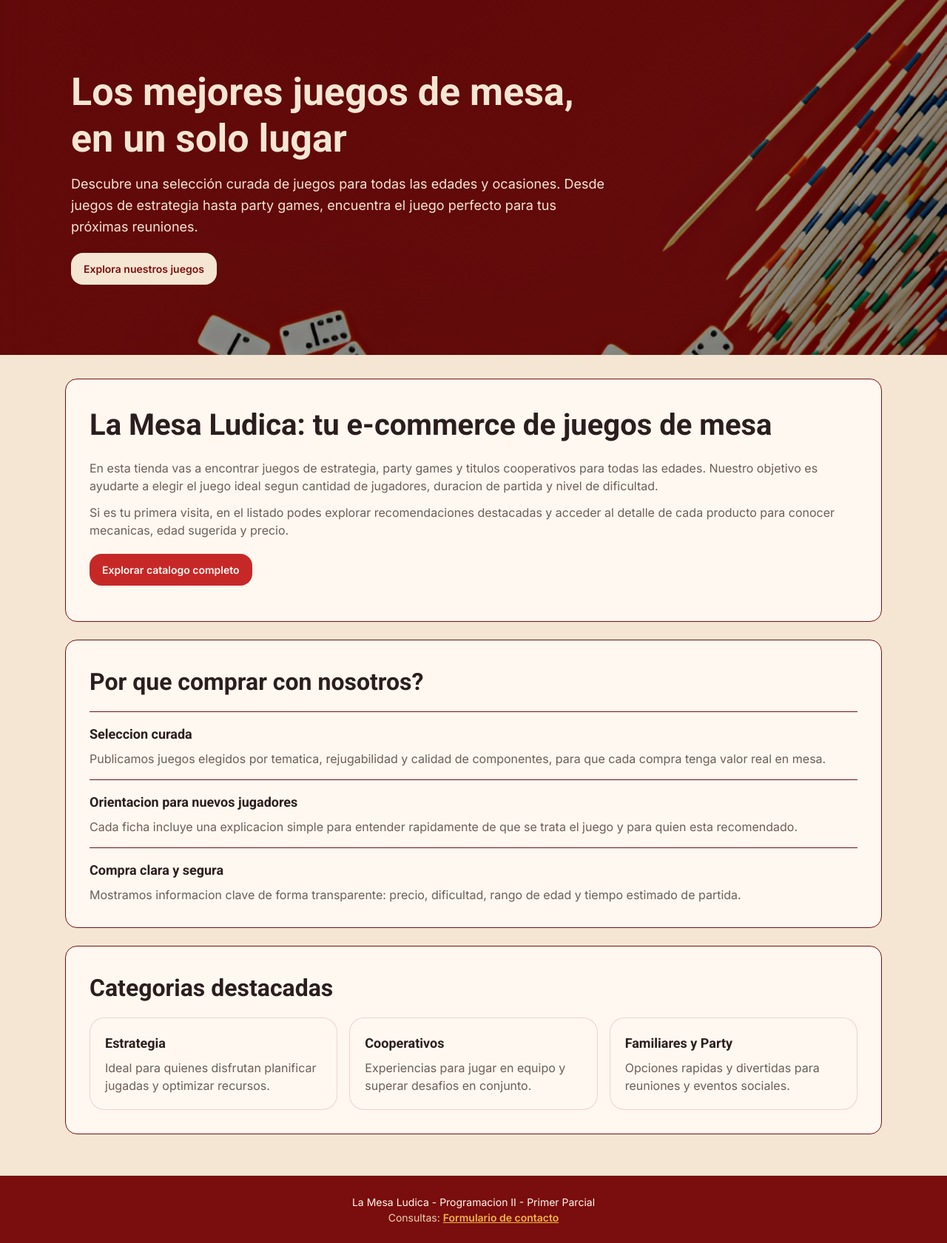
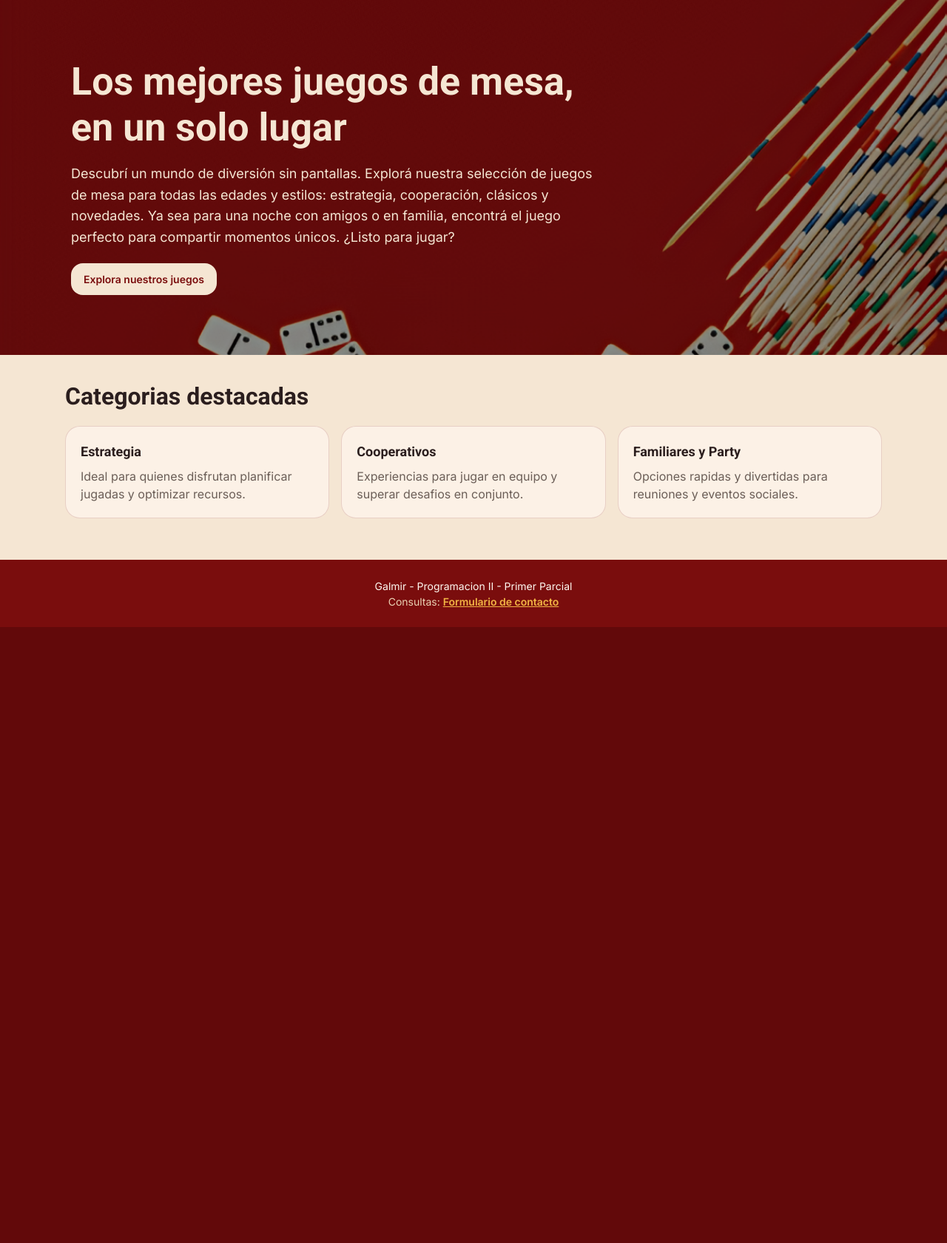
Before and after one commit to Galleee2002/PHP-E-Commerce, a PHP site: page / in a window 1280 px wide. Shown: the part 65-1746 px from the top of the page at 74% size. After the commit the page ends 913 px from the top, so only its background shows below. Run offline with PHP 8.4, Linux system fonts and the light colour scheme.

Commit message:
-Se modifico el hero -Se eliminaron secciones del home
Co-authored-by: Copilot <copilot@github.com>

```diff
--- a/includes/footer.php
+++ b/includes/footer.php
@@ -1,6 +1,6 @@
     </main>
     <footer class="site-footer">
-        <p>La Mesa Ludica - Programacion II - Primer Parcial</p>
+        <p>Galmir - Programacion II - Primer Parcial</p>
         <p class="site-footer__secondary">Consultas: <a href="index.php?seccion=contacto">Formulario de contacto</a></p>
     </footer>
 </body>
--- a/vistas/home.php
+++ b/vistas/home.php
@@ -2,56 +2,12 @@
     <div class="hero__overlay"></div>
     <div class="hero__content">
         <h1 class="hero__title">Los mejores juegos de mesa, en un solo lugar</h1>
-        <p class="hero__description">Descubre una selección curada de juegos para todas las edades y ocasiones. Desde juegos de estrategia hasta party games, encuentra el juego perfecto para tus próximas reuniones.</p>
+        <p class="hero__description">Descubrí un mundo de diversión sin pantallas. Explorá nuestra selección de juegos de mesa para todas las edades y estilos: estrategia, cooperación, clásicos y novedades. Ya sea para una noche con amigos o en familia, encontrá el juego perfecto para compartir momentos únicos. ¿Listo para jugar?</p>
         <a class="btn btn--light" href="index.php?seccion=listado">Explora nuestros juegos</a>
     </div>
 </section>
 
-<section class="panel home-section" aria-labelledby="titulo-home">
-    <h1 class="page-title" id="titulo-home">La Mesa Ludica: tu e-commerce de juegos de mesa</h1>
-    <p class="lead">
-        En esta tienda vas a encontrar juegos de estrategia, party games y titulos cooperativos
-        para todas las edades. Nuestro objetivo es ayudarte a elegir el juego ideal segun
-        cantidad de jugadores, duracion de partida y nivel de dificultad.
-    </p>
-    <p class="lead">
-        Si es tu primera visita, en el listado podes explorar recomendaciones destacadas y
-        acceder al detalle de cada producto para conocer mecanicas, edad sugerida y precio.
-    </p>
-    <p class="stack-top">
-        <a class="btn btn--accent btn--xl" href="index.php?seccion=listado">Explorar catalogo completo</a>
-    </p>
-</section>
-
-<section class="panel panel--beige home-section" aria-labelledby="porque-elegirnos">
-    <h2 class="home-block-title" id="porque-elegirnos">Por que comprar con nosotros?</h2>
-
-    <article class="home-article">
-        <h3 class="home-article__title">Seleccion curada</h3>
-        <p class="home-article__text">
-            Publicamos juegos elegidos por tematica, rejugabilidad y calidad de componentes,
-            para que cada compra tenga valor real en mesa.
-        </p>
-    </article>
-
-    <article class="home-article">
-        <h3 class="home-article__title">Orientacion para nuevos jugadores</h3>
-        <p class="home-article__text">
-            Cada ficha incluye una explicacion simple para entender rapidamente de que se trata
-            el juego y para quien esta recomendado.
-        </p>
-    </article>
-
-    <article class="home-article">
-        <h3 class="home-article__title">Compra clara y segura</h3>
-        <p class="home-article__text">
-            Mostramos informacion clave de forma transparente: precio, dificultad, rango de edad
-            y tiempo estimado de partida.
-        </p>
-    </article>
-</section>
-
-<section class="panel home-categories home-section" aria-labelledby="categorias-destacadas">
+<section class="home-categories home-section" aria-labelledby="categorias-destacadas">
     <h2 class="home-block-title" id="categorias-destacadas">Categorias destacadas</h2>
     <article class="home-article">
         <h3 class="home-article__title">Estrategia</h3>
```
